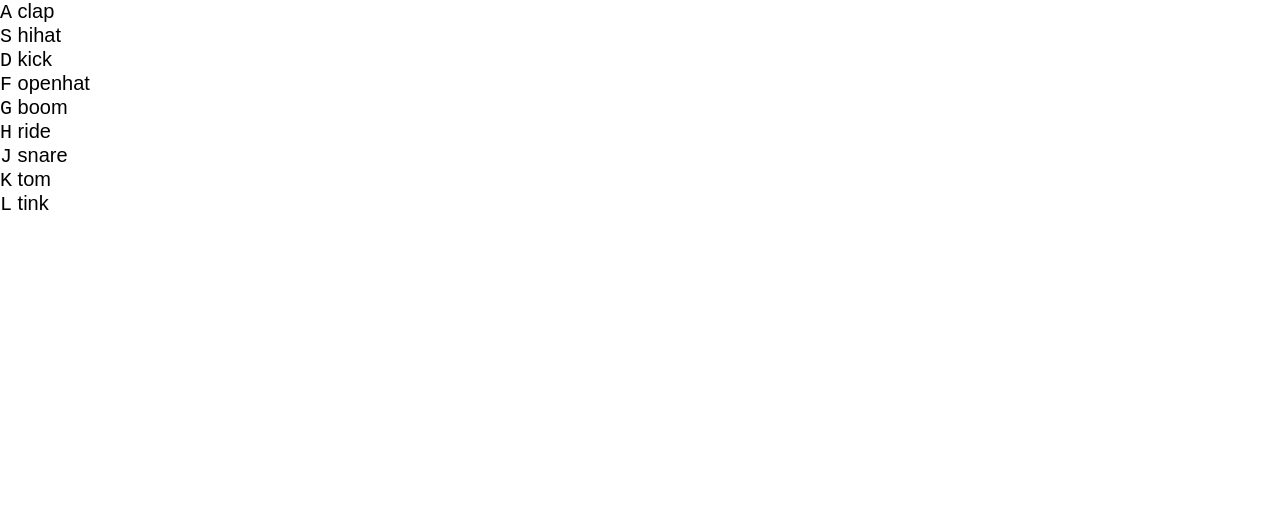
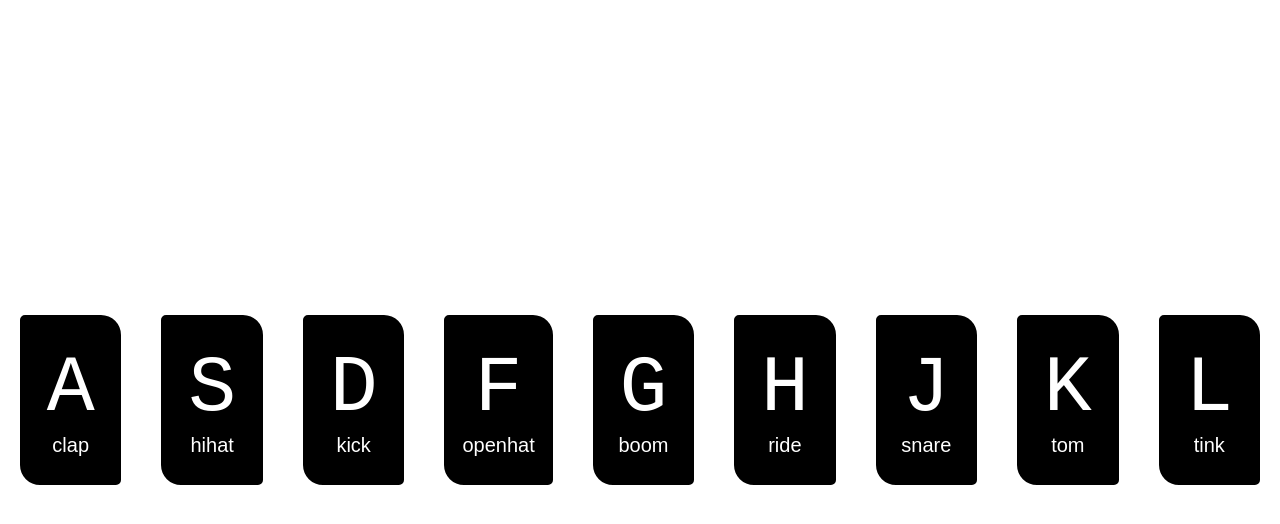
Before and after one commit to missKatiaPunter/drums, a plain HTML site: page index.html in a window 1280 px wide. Drawn offline with Linux system fonts and the light colour scheme.

Commit message:
Adds initial styles

```diff
--- a/index.html
+++ b/index.html
@@ -6,11 +6,9 @@
   <link rel="stylesheet" href="styles.css">
 </head>
 <body>
-
-
-  <div>
+  <div class="drums">
     <div data-key="65" class="key">
-      <kbd>A</kbd>
+      <kbd>A</kbd> <!-- The <kbd> tag is used to define keyboard input. -->
       <span>clap</span>
     </div>
     <div data-key="83" class="key">
@@ -61,6 +59,5 @@
 
 </script>
 
-
 </body>
 </html>
--- a/styles.css
+++ b/styles.css
@@ -1,9 +1,48 @@
 html {
     font-size: 20px;
-  }
+}
 
-  body,html {
+body,html {
     margin: 0;
     padding: 0;
     font-family: sans-serif;
-  }
+}
+
+.drums {
+    display: flex;
+    flex: 1;
+    min-height: 100vh;
+    align-items: center;
+    justify-content: center;
+}
+
+.key {
+    border: .4rem solid black;
+    border-radius: 5px 20px 5px;
+    margin: 1rem;
+    font-size: 1rem;
+    padding: 1rem .5rem;
+    transition: all .07s ease;
+    width: 10rem;
+    text-align: center;
+    color: white;
+    background: black;
+}
+
+.playing {
+    transform: scale(1.1);
+    border-color: purple;
+    box-shadow: 0 0 1rem purple;
+}
+
+kbd {
+    display: block;
+    font-size: 4rem;
+}
+
+.sound {
+    font-size: 1.2rem;
+    text-transform: uppercase;
+    letter-spacing: .1rem;
+    color: #ffc600;
+}
```
